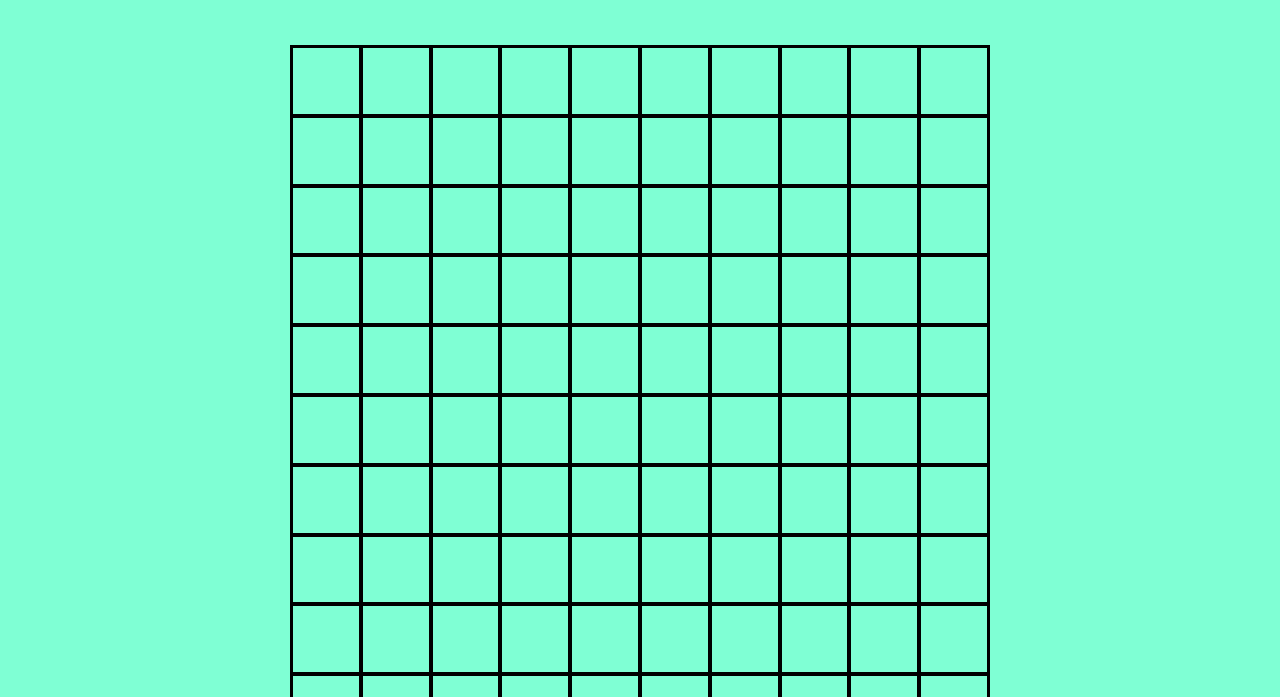
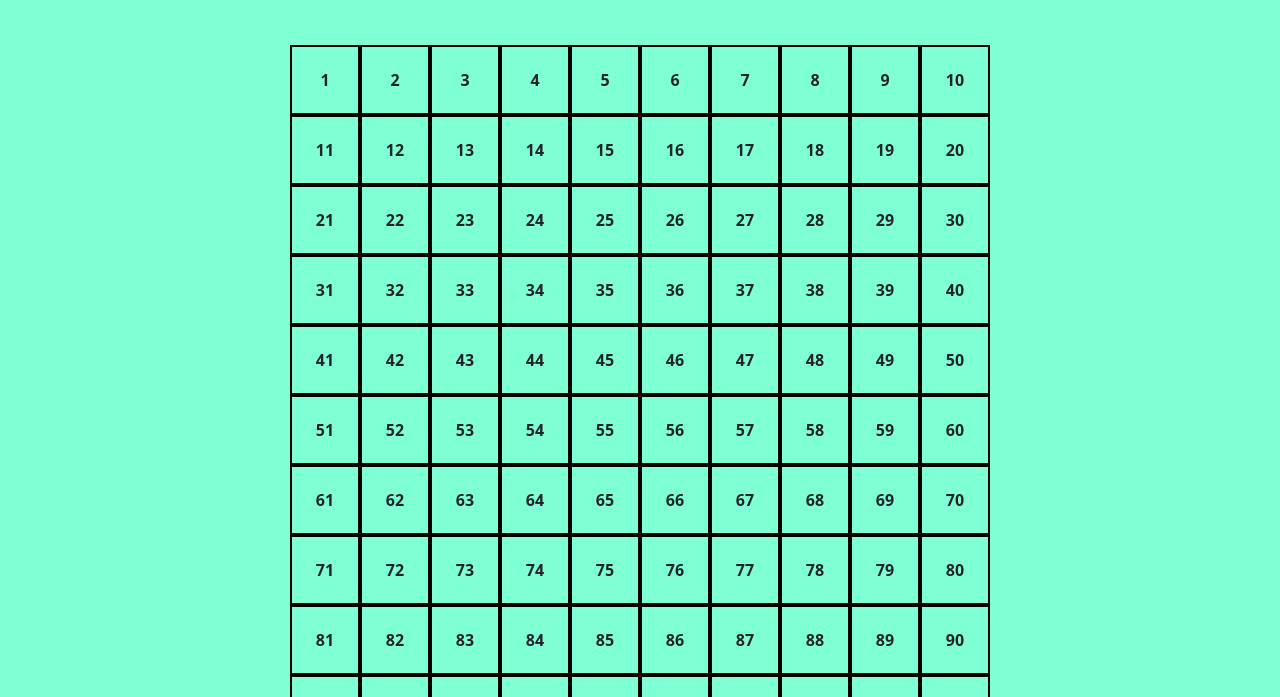
Before and after one commit to GuglielmoBini/js-campominato-grid, a plain HTML site: page index.html in a window 1280 px wide. Both pictures are taken after a click on the button "PLAY!". Shown: the part 103-800 px from the top of the page. Drawn offline with nearby package versions, Linux system fonts and the light colour scheme.

Commit message:
creata funzione per creazione celle, creato EL per la cella, stampo in console cella cliccata

```diff
--- a/css/style.css
+++ b/css/style.css
@@ -30,8 +30,8 @@ footer > h4 {
   margin: 0 auto;
 }
 
-#grid.black-br {
-  border: 1px solid black;
+#grid .lets-play {
+  font-size: 60px;
 }
 
 #grid .cell {
@@ -39,4 +39,12 @@ footer > h4 {
   height: calc(100% / 10);
   border: 2px solid black;
   cursor: pointer;
+  display: flex;
+  align-items: center;
+  justify-content: center;
+  font-weight: bold;
 }
+
+#grid .cell.clicked {
+  background-color: aqua;
+}
--- a/index.html
+++ b/index.html
@@ -30,7 +30,12 @@
     </header>
     <main>
       <div class="container text-center pb-5">
-        <div id="grid" class="d-flex flex-wrap align-content-start mt-5"></div>
+        <div
+          id="grid"
+          class="d-flex justify-content-center align-items-center mt-5"
+        >
+          <h1 id="play-title" class="lets-play">INIZIA!</h1>
+        </div>
       </div>
     </main>
     <footer>
--- a/js/script.js
+++ b/js/script.js
@@ -28,10 +28,19 @@ Note:
 
 //-----------------------------------------------------------------
 
+// FUNZIONI
+const createCell = (content) => {
+  const cell = document.createElement("div");
+  cell.append(content);
+  cell.classList.add("cell");
+  return cell;
+};
+
 // raccolgo gli elementi dal DOM
 
 const playButton = document.getElementById("play-button");
 const grid = document.getElementById("grid");
+const playTitle = document.getElementById("play-title");
 
 //impostazioni iniziali
 
@@ -41,10 +50,20 @@ const totalCells = rows * cols;
 
 // applico event listener al bottone
 playButton.addEventListener("click", function () {
-  for (let i = 0; i < totalCells; i++) {
-    const cell = document.createElement("div");
-    cell.classList.add("cell");
+  for (let i = 1; i <= totalCells; i++) {
+    // creo una cella
+    const cell = createCell(i);
+    // applico event listener alla cella
+    cell.addEventListener("click", function () {
+      cell.classList.add("clicked");
+      // restituisco in console il numero della cella che ho cliccato
+      console.log("Hai cliccato:" + " " + i);
+    });
+    // appendo la cella in pagina
     grid.appendChild(cell);
-    grid.classList.add("black-br");
+    // aggiungo e rimuovo classi
+    grid.classList.add("align-content-start", "flex-wrap");
+    grid.classList.remove("justify-content-center", "align-items-center");
+    playTitle.classList.add("d-none");
   }
 });
```
